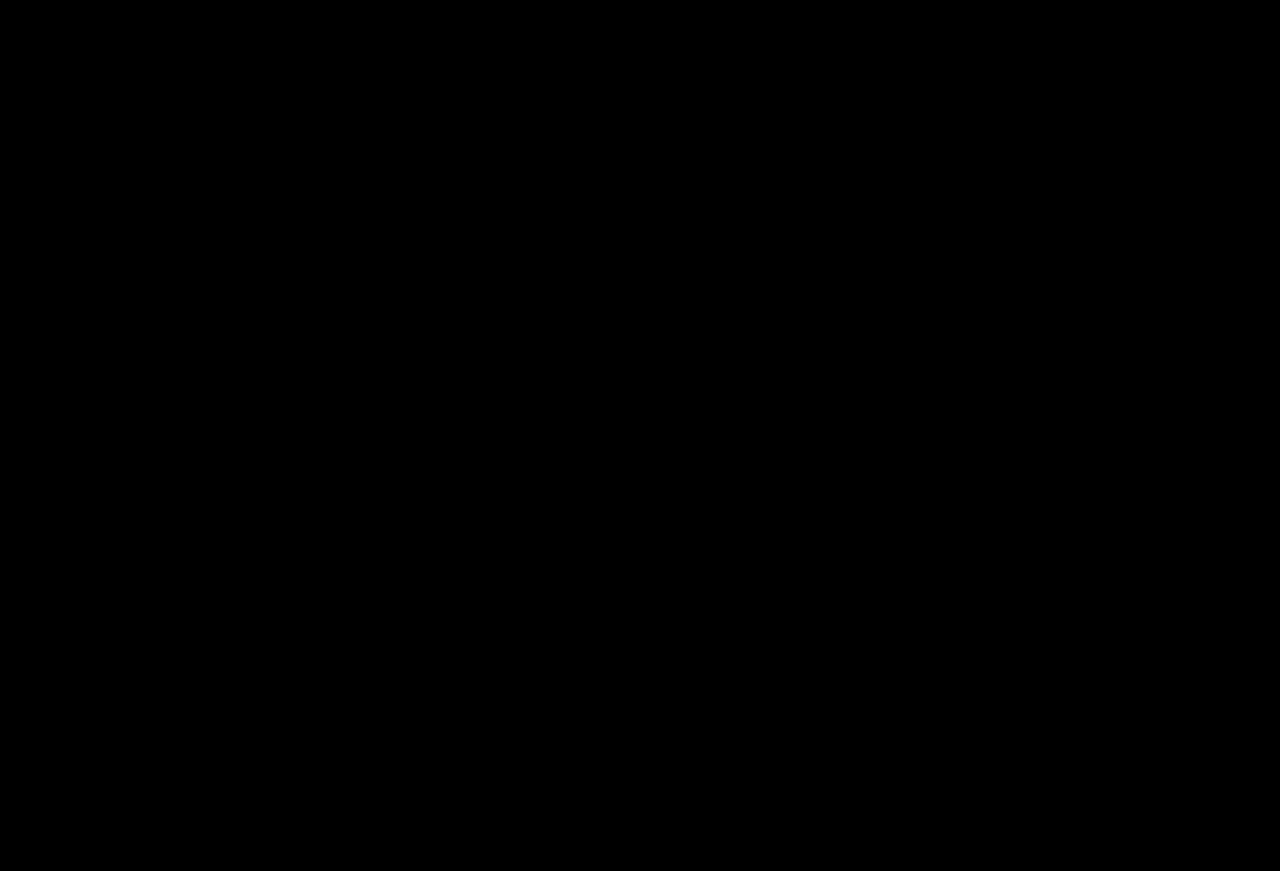
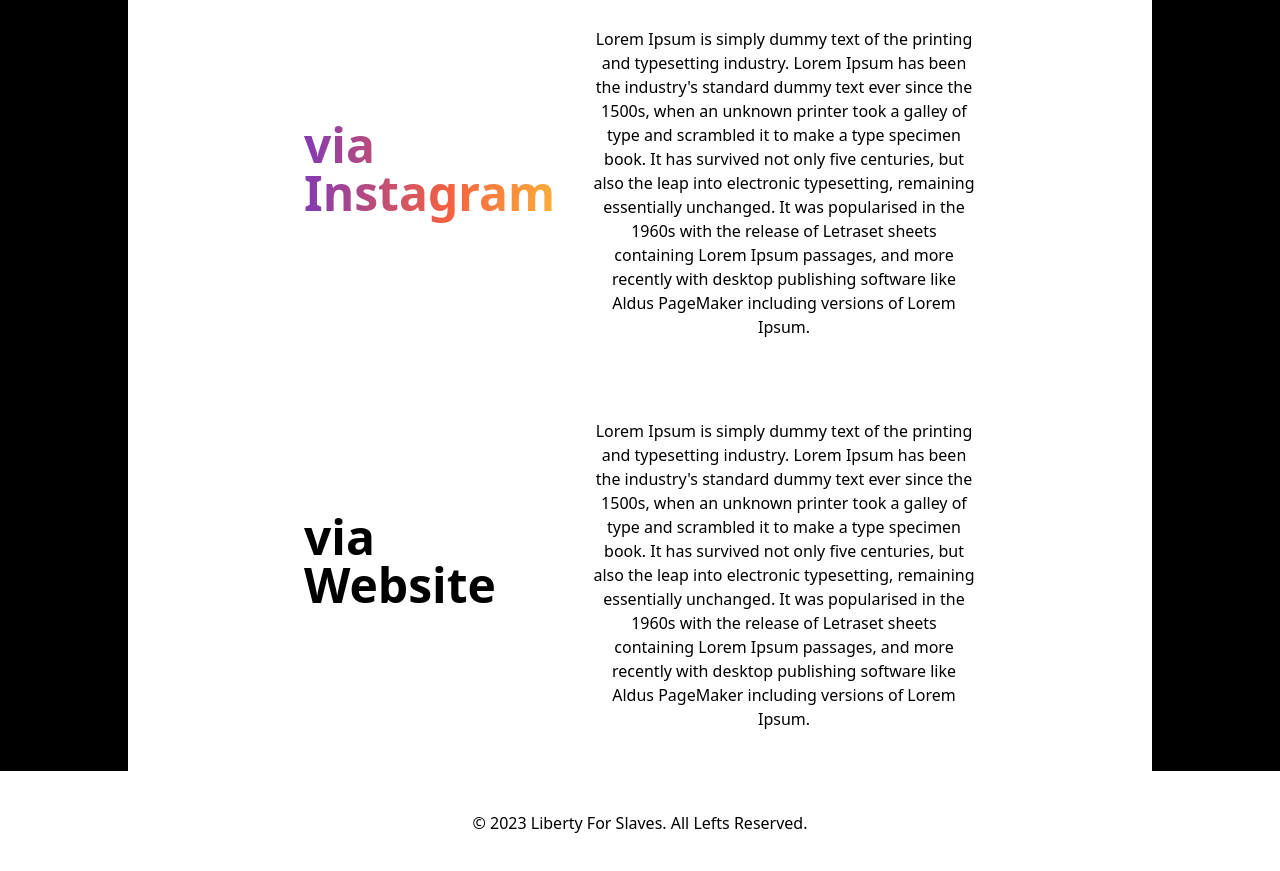
Before and after one commit to cattynip/liberty-for-slaves, a Next.js app: page / in a window 1280 px wide. Shown: the part 2800-3671 px from the top of the page. Built offline with nearby package versions, Linux system fonts and the light colour scheme.

Commit message:
feat(section): develop "have informed" section

```diff
--- /dev/null
+++ b/components/Footer.tsx
@@ -0,0 +1,9 @@
+const Footer = () => {
+  return (
+    <div className="bg-white py-10 text-center text-black">
+      &copy; {new Date().getFullYear()} Liberty For Slaves. All Lefts Reserved.
+    </div>
+  );
+};
+
+export default Footer;
--- /dev/null
+++ b/components/ImageDescritionElement.tsx
@@ -0,0 +1,30 @@
+import { HTMLAttributes } from 'react';
+
+interface IImageDescriptionElementProps {
+  title: string;
+  description: string;
+  className?: string;
+}
+
+const ImageDescriptionElement = ({
+  title,
+  description,
+  className,
+  ...props
+}: IImageDescriptionElementProps & HTMLAttributes<HTMLHeadingElement>) => {
+  return (
+    <div className="flex flex-col items-center justify-center py-10 md:flex-row">
+      <h3
+        className={`mb-5 pb-2 text-5xl font-extrabold md:w-72  md:pr-24 ${
+          className ? className : ''
+        }`}
+        {...props}
+      >
+        {'via ' + title}
+      </h3>
+      <p className="text-center md:w-96">{description}</p>
+    </div>
+  );
+};
+
+export default ImageDescriptionElement;
--- a/components/Layout.tsx
+++ b/components/Layout.tsx
@@ -1,4 +1,5 @@
 import Header from '@components/header';
+import Footer from './Footer';
 
 interface ILayoutProps {
   children: React.ReactNode;
@@ -8,7 +9,8 @@ const Layout = ({ children }: ILayoutProps) => {
   return (
     <div className="bg-black text-white">
       <Header />
-      <main className="mx-auto max-w-5xl py-8 pt-28">{children}</main>
+      <main className="mx-auto max-w-5xl pt-28">{children}</main>
+      <Footer />
     </div>
   );
 };
--- a/package.json
+++ b/package.json
@@ -15,7 +15,8 @@
     "framer-motion": "^9.0.4",
     "next": "13.1.6",
     "react": "18.2.0",
-    "react-dom": "18.2.0"
+    "react-dom": "18.2.0",
+    "react-icons": "^4.7.1"
   },
   "devDependencies": {
     "@types/node": "18.14.0",
--- a/pages/index.tsx
+++ b/pages/index.tsx
@@ -1,12 +1,13 @@
 import ExplainationElement from '@components/ExplainationElement';
 import GradientBackgroundImg from '@components/GradientBackgroundImg';
 import HaveDoneElement from '@components/HaveDoneElement';
+import ImageDescriptionElement from '@components/ImageDescritionElement';
 import Section from '@components/Section';
 import SectionSeparater from '@components/SectionSeparater';
 
 const Home = () => {
   return (
-    <div className="h-[1000vh]">
+    <div>
       <Section>
         <div className="flex flex-col md:flex-row md:space-y-0">
           <h1 className="flex flex-col items-center space-y-1 pb-10 text-center text-8xl font-black md:items-start md:pr-20">
@@ -68,6 +69,21 @@ const Home = () => {
           />
         </div>
       </Section>
+      <div className="h-20 w-full bg-gradient-to-b from-black to-white" />
+      <Section className="bg-white pt-6 text-black">
+        <div className="relative pt-4">
+          <h2 className="text-5xl font-black">We have informed ourselves...</h2>
+          <ImageDescriptionElement
+            title="Instagram"
+            description="Lorem Ipsum is simply dummy text of the printing and typesetting industry. Lorem Ipsum has been the industry's standard dummy text ever since the 1500s, when an unknown printer took a galley of type and scrambled it to make a type specimen book. It has survived not only five centuries, but also the leap into electronic typesetting, remaining essentially unchanged. It was popularised in the 1960s with the release of Letraset sheets containing Lorem Ipsum passages, and more recently with desktop publishing software like Aldus PageMaker including versions of Lorem Ipsum."
+            className="bg-gradient-to-r from-[#833AB4] via-[#F56040] to-[#FFC837] bg-clip-text text-transparent"
+          />
+          <ImageDescriptionElement
+            title="Website"
+            description="Lorem Ipsum is simply dummy text of the printing and typesetting industry. Lorem Ipsum has been the industry's standard dummy text ever since the 1500s, when an unknown printer took a galley of type and scrambled it to make a type specimen book. It has survived not only five centuries, but also the leap into electronic typesetting, remaining essentially unchanged. It was popularised in the 1960s with the release of Letraset sheets containing Lorem Ipsum passages, and more recently with desktop publishing software like Aldus PageMaker including versions of Lorem Ipsum."
+          />
+        </div>
+      </Section>
     </div>
   );
 };
```
Also changed, not shown: 1 other file (tests, documents, lock files or other folders).
